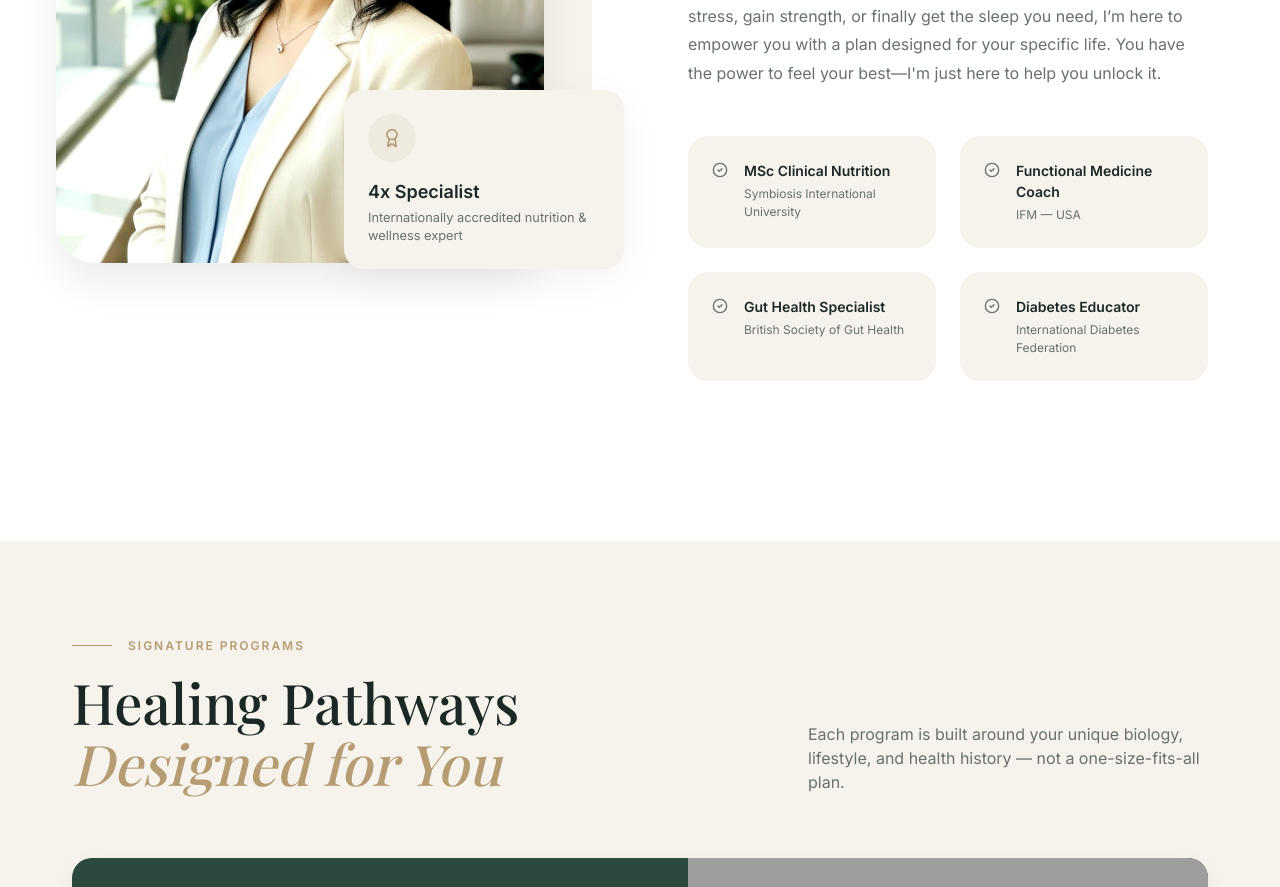
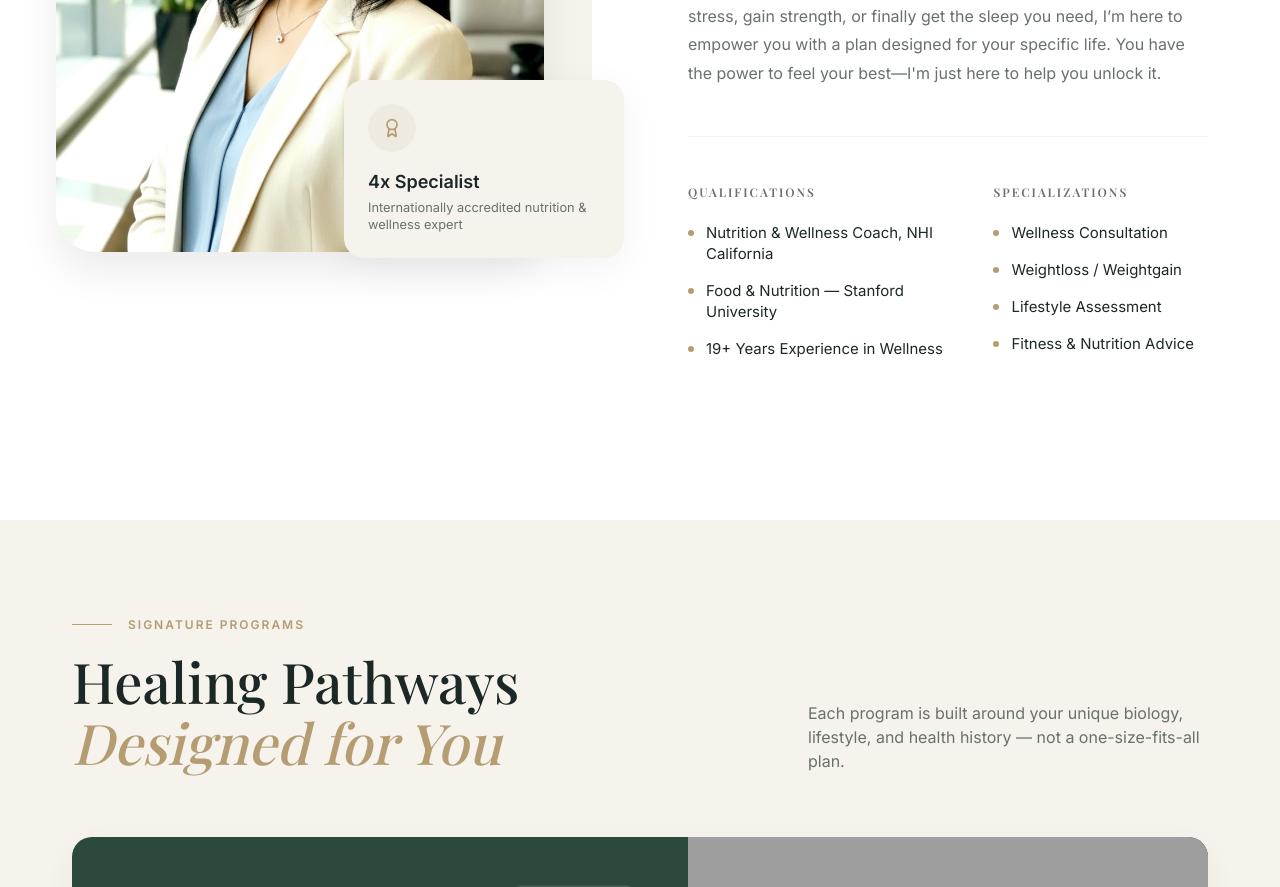
Before and after one commit to jithindevoffice-hue/nutrition-websie, a React (Vite) app: page / in a window 1280 px wide. Shown: the part 2420-3307 px from the top of the page. Built offline with nearby package versions, Linux system fonts and the light colour scheme; grey boxes are pictures that could not be loaded; a web font is replaced by a local one.

Commit message:
refactor: replace credentials cards with categorized qualifications and specializations lists in AboutSection

```diff
--- a/src/components/AboutSection.module.css
+++ b/src/components/AboutSection.module.css
@@ -109,45 +109,49 @@
     line-height: 1.8;
 }
 
-.credentialsGrid {
+.infoGrid {
     display: grid;
-    grid-template-columns: 1fr 1fr;
-    gap: 1.5rem;
+    grid-template-columns: 1.2fr 1fr;
+    gap: 3rem;
     margin-top: 3rem;
+    padding-top: 3rem;
+    border-top: 1px solid rgba(0, 0, 0, 0.05);
 }
 
-.credentialCard {
-    background-color: var(--color-bg);
-    padding: 1.5rem;
-    border-radius: var(--border-radius-md);
+.infoTitle {
+    font-size: 0.75rem;
+    font-weight: 800;
+    letter-spacing: 2px;
+    color: var(--color-text-muted);
+    margin-bottom: 1.5rem;
+}
+
+.infoList {
+    list-style: none;
+    padding: 0;
+    margin: 0;
+    display: flex;
+    flex-direction: column;
+    gap: 1rem;
+}
+
+.infoList li {
+    font-size: 0.935rem;
+    color: var(--color-text-main);
     display: flex;
     align-items: flex-start;
-    gap: 1rem;
-    transition: transform 0.2s ease;
+    gap: 0.75rem;
+    line-height: 1.4;
 }
 
-.credentialCard:hover {
-    transform: translateY(-2px);
-}
-
-.checkIcon {
-    color: var(--color-text-muted);
-    margin-top: 0.15rem;
+.infoList li::before {
+    content: "";
+    width: 6px;
+    height: 6px;
+    background-color: var(--color-accent);
+    border-radius: 50%;
+    margin-top: 0.45rem;
     flex-shrink: 0;
-}
-
-.credentialCard strong {
-    display: block;
-    font-size: 0.875rem;
-    font-weight: 700;
-    color: var(--color-text-main);
-    margin-bottom: 0.25rem;
-}
-
-.credentialCard span {
-    display: block;
-    font-size: 0.75rem;
-    color: var(--color-text-muted);
 }
 
 @media (max-width: 1024px) {
@@ -178,34 +182,23 @@
         max-width: 320px;
     }
 
-    .credentialCard {
+    .infoGrid {
+        grid-template-columns: 1fr;
+        gap: 3rem;
         text-align: left;
-        width: 100%;
-        max-width: 480px;
     }
 
-    .credentialsGrid {
-        justify-items: center;
+    .infoList li {
+        justify-content: flex-start;
     }
 }
 
 @media (max-width: 768px) {
-    .credentialsGrid {
+    .infoGrid {
         grid-template-columns: 1fr;
-        justify-items: center;
     }
 
-    .credentialCard {
-        flex-direction: column;
-        align-items: center;
-        text-align: center;
-        padding: 2rem 1.5rem;
-    }
 
-    .checkIcon {
-        margin-bottom: 0.75rem;
-        margin-top: 0;
-    }
 
     .title {
         font-size: 2.25rem;
--- a/src/components/AboutSection.tsx
+++ b/src/components/AboutSection.tsx
@@ -42,34 +42,23 @@ export const AboutSection = () => {
                         </p>
                     </div>
 
-                    <div className={styles.credentialsGrid}>
-                        <div className={styles.credentialCard}>
-                            <CheckCircle2 size={16} className={styles.checkIcon} />
-                            <div>
-                                <strong>MSc Clinical Nutrition</strong>
-                                <span>Symbiosis International University</span>
-                            </div>
+                    <div className={styles.infoGrid}>
+                        <div className={styles.infoColumn}>
+                            <h4 className={styles.infoTitle}>QUALIFICATIONS</h4>
+                            <ul className={styles.infoList}>
+                                <li>Nutrition & Wellness Coach, NHI California</li>
+                                <li>Food & Nutrition — Stanford University</li>
+                                <li>19+ Years Experience in Wellness</li>
+                            </ul>
                         </div>
-                        <div className={styles.credentialCard}>
-                            <CheckCircle2 size={16} className={styles.checkIcon} />
-                            <div>
-                                <strong>Functional Medicine Coach</strong>
-                                <span>IFM — USA</span>
-                            </div>
-                        </div>
-                        <div className={styles.credentialCard}>
-                            <CheckCircle2 size={16} className={styles.checkIcon} />
-                            <div>
-                                <strong>Gut Health Specialist</strong>
-                                <span>British Society of Gut Health</span>
-                            </div>
-                        </div>
-                        <div className={styles.credentialCard}>
-                            <CheckCircle2 size={16} className={styles.checkIcon} />
-                            <div>
-                                <strong>Diabetes Educator</strong>
-                                <span>International Diabetes Federation</span>
-                            </div>
+                        <div className={styles.infoColumn}>
+                            <h4 className={styles.infoTitle}>SPECIALIZATIONS</h4>
+                            <ul className={styles.infoList}>
+                                <li>Wellness Consultation</li>
+                                <li>Weightloss / Weightgain</li>
+                                <li>Lifestyle Assessment</li>
+                                <li>Fitness & Nutrition Advice</li>
+                            </ul>
                         </div>
                     </div>
                 </div>
```
